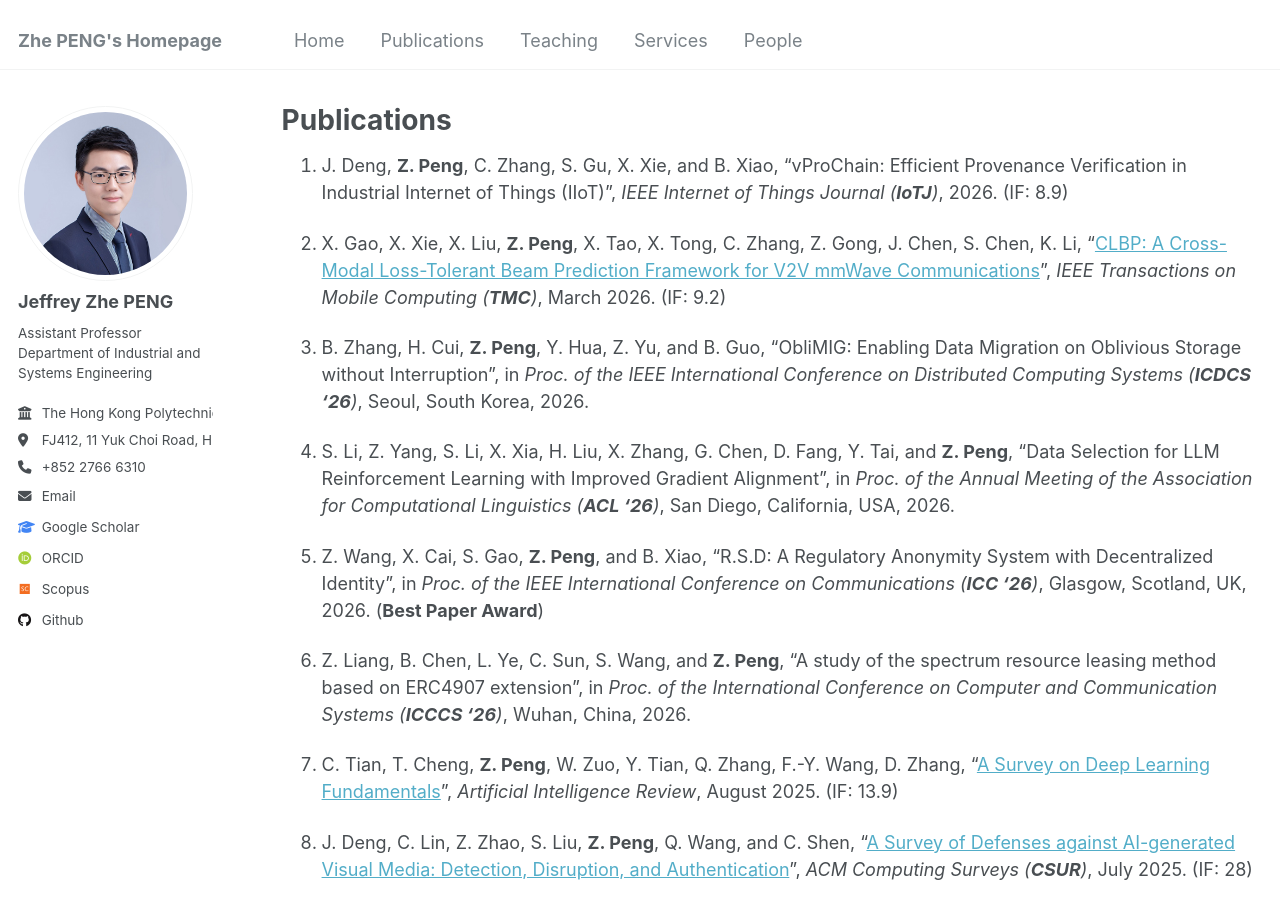
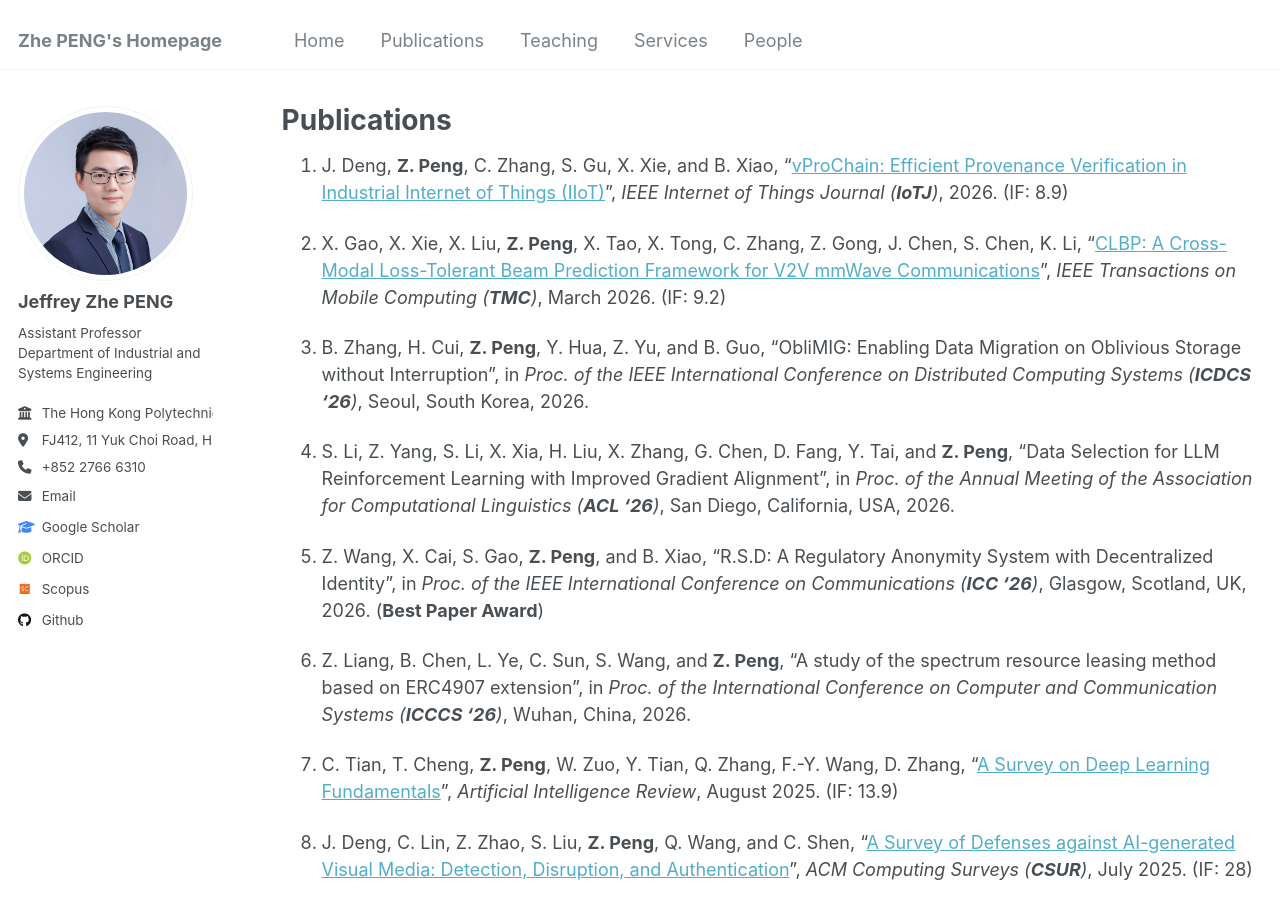
Before and after one commit to PENG-Zhe/peng-zhe.github.io, a Jekyll site: the page built from _pages/publications.md, in a window 1280 px wide and 900 px high. Built offline with Jekyll 4.4.1, drawn with Linux system fonts in a browser that asks for light colours; some web fonts are replaced; part of the change alters nothing that is shown.

```diff
--- a/_pages/publications.md
+++ b/_pages/publications.md
@@ -3,7 +3,7 @@ title: "Publications"
 permalink: /publications/
 layout: archive
 ---
-1. J. Deng, **Z. Peng**, C. Zhang, S. Gu, X. Xie, and B. Xiao, "vProChain: Efficient Provenance Verification in Industrial Internet of Things (IIoT)", _IEEE Internet of Things Journal (**IoTJ**)_, 2026. (IF: 8.9)
+1. J. Deng, **Z. Peng**, C. Zhang, S. Gu, X. Xie, and B. Xiao, "[vProChain: Efficient Provenance Verification in Industrial Internet of Things (IIoT)](https://ieeexplore.ieee.org/document/11534176)", _IEEE Internet of Things Journal (**IoTJ**)_, 2026. (IF: 8.9)
 
 1. X. Gao, X. Xie, X. Liu, **Z. Peng**, X. Tao, X. Tong, C. Zhang, Z. Gong, J. Chen, S. Chen, K. Li, "[CLBP: A Cross-Modal Loss-Tolerant Beam Prediction Framework for V2V mmWave Communications](https://ieeexplore.ieee.org/abstract/document/11434985)", _IEEE Transactions on Mobile Computing (**TMC**)_, March 2026. (IF: 9.2)
 
```
